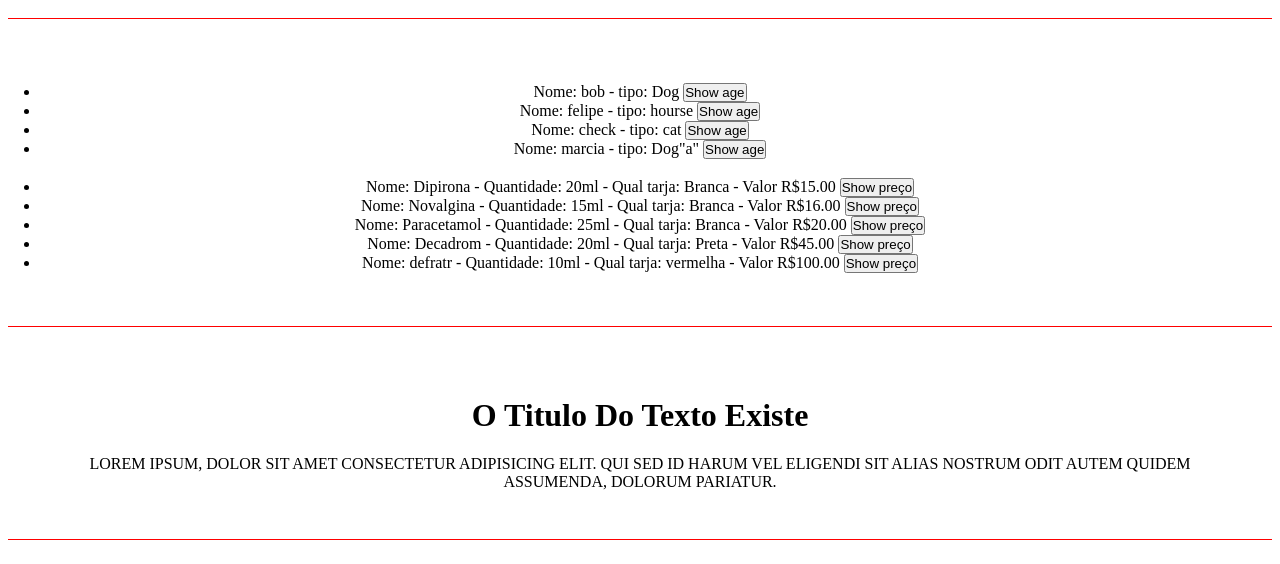
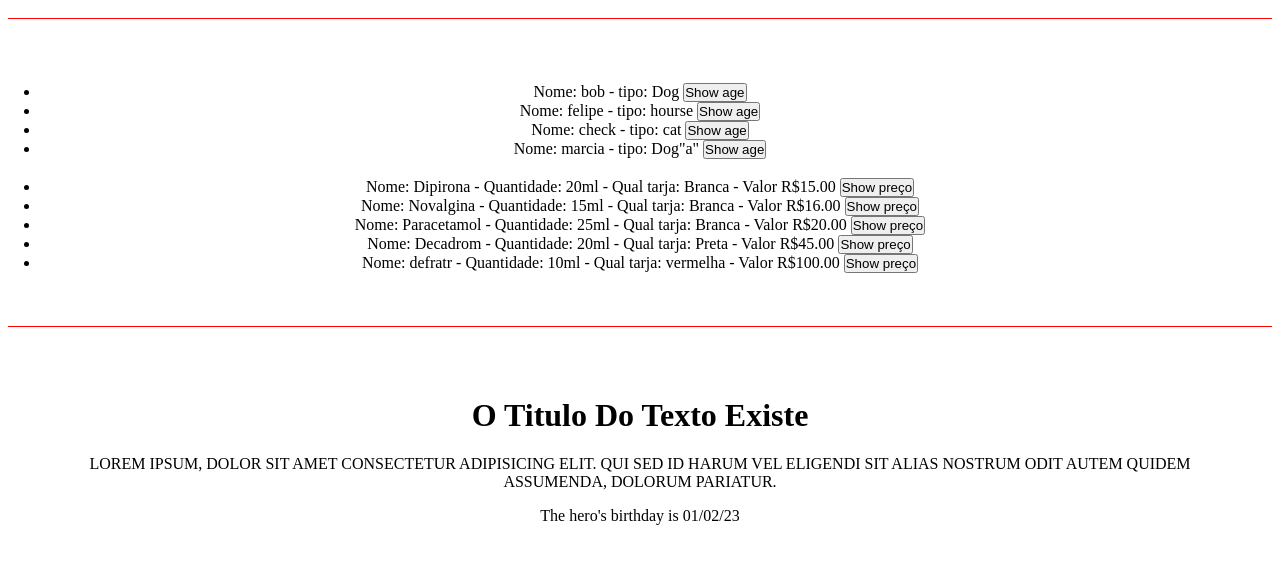
Before and after one commit to Sergio81alves/comeco-no-angular, an Angular app: page / in a window 1280 px wide. Shown: the part 2272-2836 px from the top of the page. Built offline with nearby package versions, Linux system fonts and the light colour scheme.

Commit message:
pipe Date

```diff
--- a/src/app/components/pipes/pipes.component.html
+++ b/src/app/components/pipes/pipes.component.html
@@ -1,4 +1,6 @@
 <div class="class">
     <h1> {{someTexto | titlecase}} </h1>
     <p>{{"Lorem ipsum, dolor sit amet consectetur adipisicing elit. Qui sed id harum vel eligendi sit alias nostrum odit autem quidem assumenda, dolorum pariatur." | uppercase}}</p>
+
+    <p>The hero's birthday is {{ today | date:"dd/MM/yy" }} </p>
 </div>
--- a/src/app/components/pipes/pipes.component.ts
+++ b/src/app/components/pipes/pipes.component.ts
@@ -7,7 +7,9 @@ import { Component, OnInit } from '@angular/core';
 })
 export class PipesComponent implements OnInit {
 
-  someTexto = 'O TITULO DO TEXTO EXISTE'
+  someTexto = 'O TITULO DO TEXTO EXISTE';
+  today = new Date;
+
   constructor() { }
 
   ngOnInit(): void {
```
